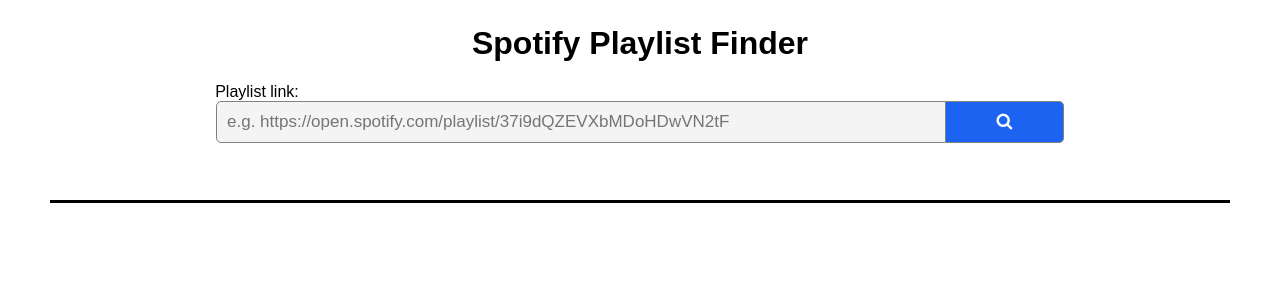
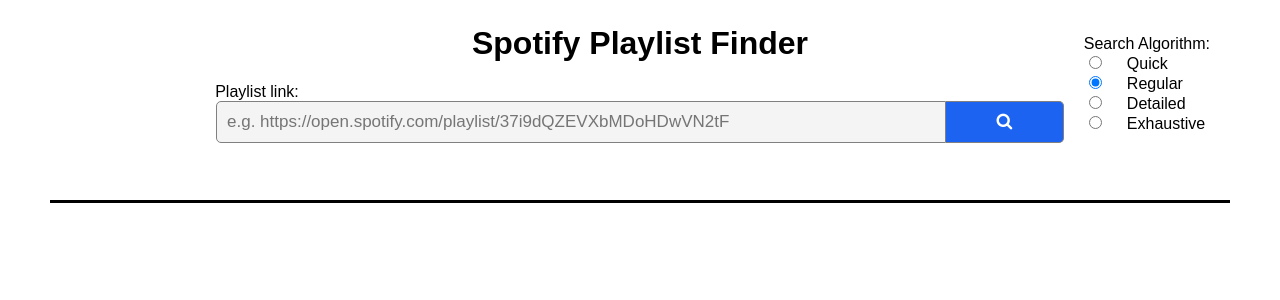
Before and after one commit to e-chenxu/Similar-Spotify-Playlists, a Flask app: page / in a window 1280 px wide. Shown: the top 300 px of the page. Run offline with Flask 2, Linux system fonts and the light colour scheme.

Commit message:
added checkboxes for search algorithm (algorithm not done yet)

```diff
--- a/app.py
+++ b/app.py
@@ -9,10 +9,13 @@ def index():
     if request.method == "POST":
         # getting input with name = fname in HTML form
         spotify_link = request.form.get("link")
+        search_value = request.form.get("box")
+        print(spotify_link, search_value)
 
         # check if the input is correct, if it isnt, dont do anything
         if not data.correct_link_check(spotify_link):
             return '', 204
+        print('This is standard output')
 
         # now that we have the the spotify playlist link, we have to find 5 similar playlists
 
--- a/static/css/main.css
+++ b/static/css/main.css
@@ -54,6 +54,12 @@ img {
     width: 70px;
     height: 70px;
     margin: 0;
+}
+
+#checkbox{
+    top: 10px;
+    right: 20px;
+    position: absolute;
 }
 
 .image_container{
--- a/templates/index.html
+++ b/templates/index.html
@@ -11,6 +11,16 @@
     <div class="center">
         <input type="text" id="link" name="link" placeholder="e.g. https://open.spotify.com/playlist/37i9dQZEVXbMDoHDwVN2tF"><button type="submit" onClick="showLoadSearch();"><i class="fa fa-search"></i></button>
     </div><div id="loader_top" class="loader top"></div>
+    <div id="checkbox">Search Algorithm:<br>
+      <input type="radio" name="box" id="Quick" value="quick" >
+      <label for="Quick"> Quick</label><br>
+      <input type="radio" name="box" id="Regular" value="regular" checked="checked">
+      <label for="Regular"> Regular</label><br>
+      <input type="radio" name="box" id="Detailed" value="detailed">
+      <label for="Detailed"> Detailed</label><br>
+      <input type="radio" name="box" id="Exhaustive" value="exhaustive">
+      <label for="Exhaustive"> Exhaustive</label><br><br>
+    </div>
 </form>
 {% endblock %}
 
```
